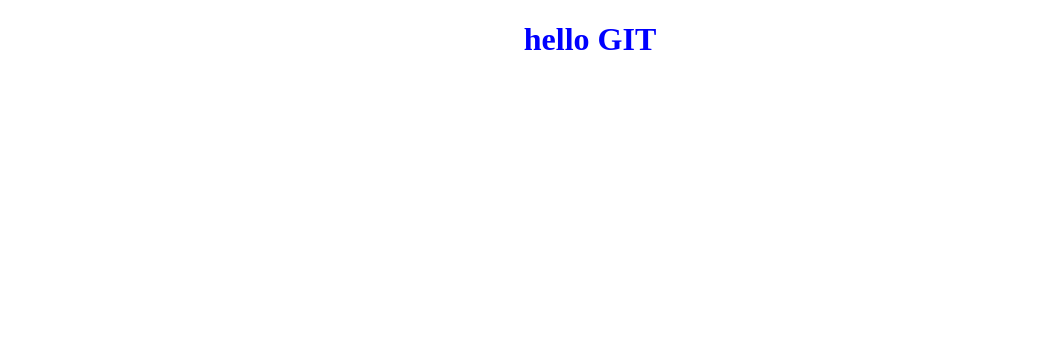
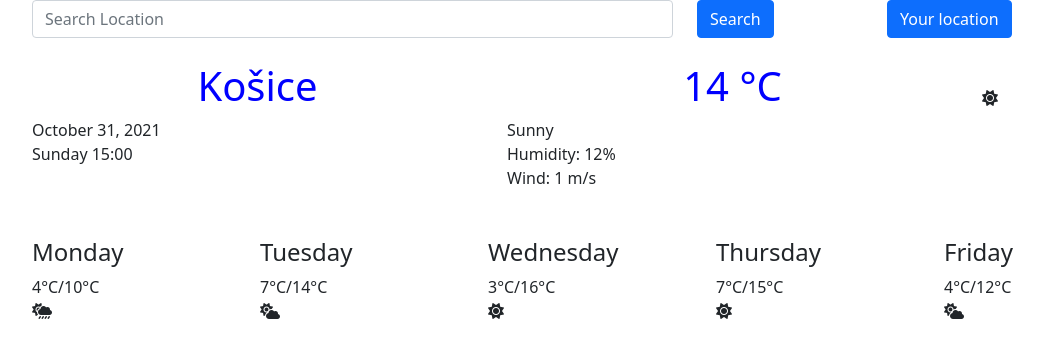
Before and after one commit to iva-pa/weather-app, a plain HTML site: page index.html in a window 1280 px wide. Shown: the whole page, without its empty margins (50-1094 px from the left). Drawn offline with nearby package versions, Linux system fonts and the light colour scheme; files that its build step writes are made by us from their sources; a web font is replaced by a local one.

Commit message:
Updated index.html with the project code

```diff
--- a/index.html
+++ b/index.html
@@ -1,19 +1,151 @@
 <!DOCTYPE html>
 <html lang="en">
+
 <head>
     <meta charset="UTF-8">
     <meta http-equiv="X-UA-Compatible" content="IE=edge">
     <meta name="viewport" content="width=device-width, initial-scale=1.0">
-    <title>Document</title>
-    <link rel="stylesheet" href="style.css">
-    <style>
+    <script src="https://cdn.jsdelivr.net/npm/axios/dist/axios.min.js"></script>
 
-    </style>
+    <title>Week 5 homework</title>
+    <link href="https://cdn.jsdelivr.net/npm/bootstrap@5.1.3/dist/css/bootstrap.min.css" rel="stylesheet"
+        integrity="sha384-1BmE4kWBq78iYhFldvKuhfTAU6auU8tT94WrHftjDbrCEXSU1oBoqyl2QvZ6jIW3" crossorigin="anonymous">
+    <link rel="preconnect" href="https://fonts.googleapis.com">
+    <link rel="preconnect" href="https://fonts.gstatic.com" crossorigin>
+    <link
+        href="https://fonts.googleapis.com/css2?family=Nunito:wght@300;400;600;700;800;900&family=PT+Mono&family=Poppins:wght@100;200;300;400;500;600;700;800;900&display=swap"
+        rel="stylesheet">
+    <script src="https://kit.fontawesome.com/dceb634210.js" crossorigin="anonymous"></script>
+    <link rel="stylesheet" href="src/style.css">
 </head>
+
 <body>
-    <h1>
-        hello GIT
-    </h1>
-    <script src="script.js"></script>
+    <div class="container">
+        <form id="search-form">
+            <div class="row">
+                <div class="col-7">
+                    <input type="text" class="form-control" placeholder="Search Location" id="search-city-input"
+                        autocomplete="off" />
+                </div>
+                <div class="col-2">
+                    <input type="submit" value="Search" class="btn btn-primary" />
+                </div>
+                <div class="col-2">
+                    <input type="submit" value="Your location" class="btn btn-primary" id="current-location" />
+                </div>
+        </form>
+    </div>
+    </form>
+    <br />
+    <div class="row">
+        <div class="col-5" id="search-city">
+            <h1 id="selected-city">Košice</h1>
+            <div class="row">
+                <div class="col-12">
+
+                </div>
+                <div class="col-12" id="current-date">
+                    October 31, 2021
+                </div>
+                <div class="col-12" id="current-time">
+                    Sunday 15:00
+                </div>
+            </div>
+        </div>
+        <div class="col-5">
+            <h1>
+                <span id="current-temperature">14 °C</span>
+            </h1>
+            <div class="row">
+                <div class="col-12" id="forecast-description">
+                    Sunny
+                </div>
+                <div class="col-12" id="humidity">
+                    Humidity: 12%
+                </div>
+                <div class="col-12" id="wind">
+                    Wind: 1 m/s
+                </div>
+            </div>
+        </div>
+        <div class="col-2">
+            <br />
+            <i class="fas fa-sun main-icon"></i>
+        </div>
+    </div>
+    <br />
+    <br />
+    <div class="row" class="forecast">
+        <div class="col">
+            <h4 id="day1">
+                Monday
+            </h4>
+            <div class="row">
+                <div class="col-12">
+                    4°C/10°C
+                </div>
+                <div class="col-12">
+                    <i class="fas fa-cloud-sun-rain icon-forecast"></i>
+                </div>
+            </div>
+        </div>
+        <div class="col">
+            <h4 id="day2">
+                Tuesday
+            </h4>
+            <div class="row">
+                <div class="col-12">
+                    7°C/14°C
+                </div>
+                <div class="col-12">
+                    <i class="fas fa-cloud-sun icon-forecast"></i>
+                </div>
+            </div>
+        </div>
+        <div class="col">
+            <h4 id="day3">
+                Wednesday
+            </h4>
+            <div class="row">
+                <div class="col-12">
+                    3°C/16°C
+                </div>
+                <div class="col-12">
+                    <i class="fas fa-sun icon-forecast"></i>
+                </div>
+            </div>
+        </div>
+        <div class="col">
+            <h4 id="day4">
+                Thursday
+            </h4>
+            <div class="row">
+                <div class="col-12">
+                    7°C/15°C
+                </div>
+                <div class="col-12">
+                    <i class="fas fa-sun icon-forecast"></i>
+                </div>
+            </div>
+        </div>
+        <div class="col">
+            <h4>
+                Friday
+            </h4>
+            <div class="row">
+                <div class="col-12">
+                    4°C/12°C
+                </div>
+                <div class="col-12">
+                    <i class="fas fa-cloud-sun icon-forecast"></i>
+                </div>
+            </div>
+        </div>
+
+    </div>
+    </div>
+    </div>
+    <script src="src/script.js"></script>
 </body>
+
 </html>
```
